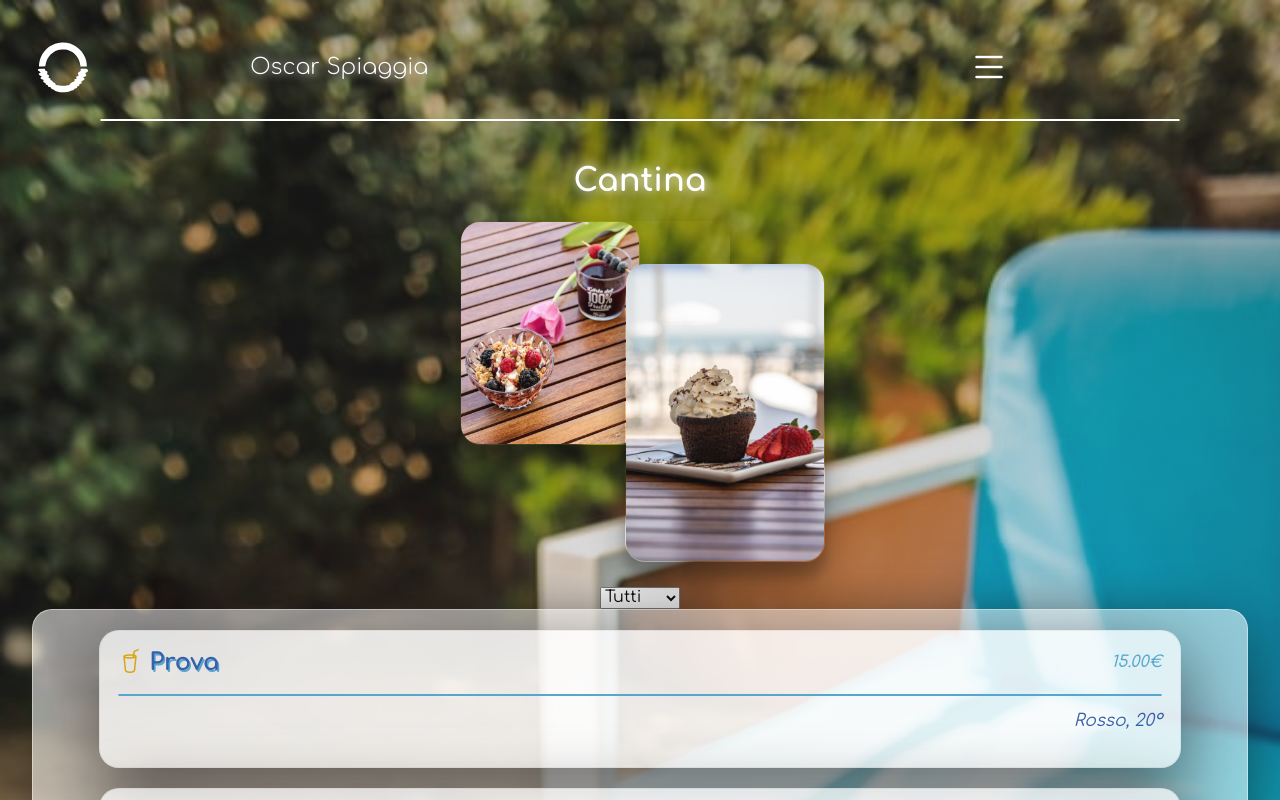
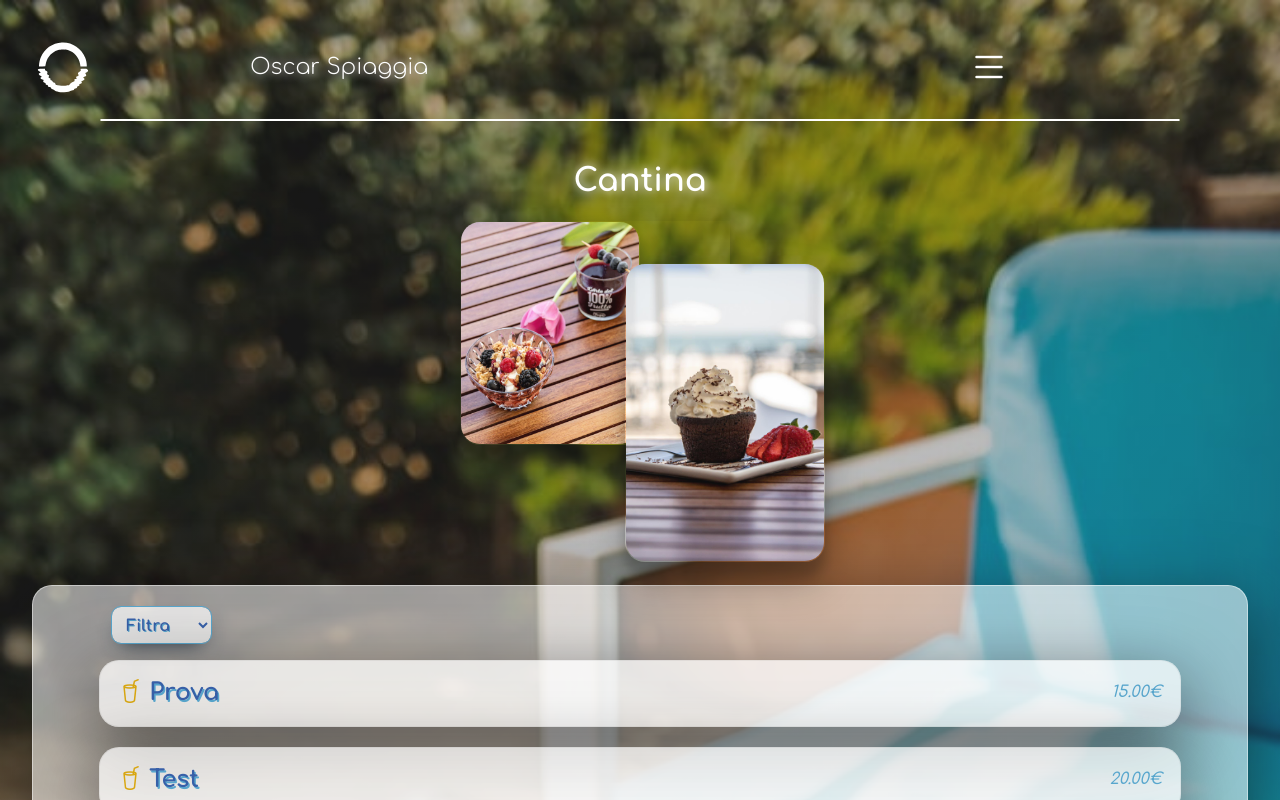
Before and after one commit to acetheberliner/jsonOscar, a Vue app: page /#/wine in a window 1280 px wide. Built offline with nearby package versions, Linux system fonts and the light colour scheme.

Commit message:
aggiunti filtri per categoria

```diff
--- a/src/App.vue
+++ b/src/App.vue
@@ -103,7 +103,7 @@ hr {
   position: relative; /* Posiziona l'overlay in modo relativo rispetto a questo elemento */
   height: 100vh;
   overflow-y: auto;
-  background: linear-gradient(to bottom, rgba(14, 14, 14, 0.233), rgba(22, 22, 22, 0.13)), url(/oscar.jpg);
+  background: linear-gradient(to bottom, rgba(14, 14, 14, 0.295), rgba(22, 22, 22, 0.311)), url(/oscar.jpg);
   background-size: cover;
   background-repeat: repeat;
   background-attachment: fixed;
--- a/src/components/post-bar.vue
+++ b/src/components/post-bar.vue
@@ -29,12 +29,12 @@ export default defineComponent({
 </script>
 
 <template>
-    <button class="navbar-toggler text-white"  type="button" :class="{ collapsed: !isOpen }" data-toggle="collapse" @click="toggleCollapse()" :data-target="'#toggle-' + bar.idbar" aria-controls="toggle" aria-expanded="false" aria-label="Toggle navigation">
+    <button class="navbar-toggler text-white"  type="button" :class="{ collapsed: !isOpen }" @click="toggleCollapse()" aria-controls="toggle" aria-expanded="false" aria-label="Toggle navigation">
         <div class="present">
             <h4 class="nome"><span class="drink-icon"><i class="bi bi-cup-straw"></i></span> {{ bar.nome }}</h4>
-            <h6 class="prezzo">{{ bar.prezzo }}.00€</h6>
+            <h6 class="prezzo">{{ bar.prezzo }} €</h6>
         </div>
-        <div class="" :id="'toggle-' + bar.idbar">
+        <div class="" :id="'toggle-' + bar.idbar" :class="{ 'collapse': !isOpen, 'show': isOpen }">
             <hr>
             <p class="categoria">{{ bar.categoria }}</p>
         </div>
--- a/src/components/post-drink.vue
+++ b/src/components/post-drink.vue
@@ -37,7 +37,7 @@ export default defineComponent({
             <h4 class="nome"><span class="drink-icon"><i class="bi bi-cup-straw"></i></span> {{ drink.nome }}</h4>
             <h6 class="prezzo"><span class="precise">*</span> {{ drink.prezzo }}.00€</h6>
         </div>
-        <div class="" :id="'toggle-' + drink.iddrink">
+        <div class="" :id="'toggle-' + drink.iddrink" :class="{ 'collapse': !isOpen, 'show': isOpen }">
             <hr>
             <p class="categoria">{{ drink.categoria }}, {{ drink.sapore }}</p>
             <p class="ingredienti">{{ drink.ingredienti }} + {{ drink.garnish }}</p>
--- a/src/components/post-food.vue
+++ b/src/components/post-food.vue
@@ -1,7 +1,7 @@
 <script lang="ts">
 import { PropType, defineComponent } from "vue";
 
-export interface Food {
+interface Food {
     idfood: number
     nome: string
     ingredienti: string
--- a/src/components/post-wine.vue
+++ b/src/components/post-wine.vue
@@ -30,12 +30,12 @@ export default defineComponent({
 </script>
 
 <template>
-    <button class="navbar-toggler text-white"  type="button" :class="{ collapsed: !isOpen }" data-toggle="collapse" @click="toggleCollapse()" :data-target="'#toggle-' + wine.idwine" aria-controls="toggle" aria-expanded="false" aria-label="Toggle navigation">
+    <button class="navbar-toggler text-white"  type="button" :class="{ collapsed: !isOpen }" @click="toggleCollapse()" aria-controls="toggle" aria-expanded="false" aria-label="Toggle navigation">
         <div class="present">
             <h4 class="nome"><span class="drink-icon"><i class="bi bi-cup-straw"></i></span> {{ wine.nome }}</h4>
             <h6 class="prezzo">{{ wine.prezzo }}.00€</h6>
         </div>
-        <div class="" :id="'toggle-' + wine.idwine">
+        <div class="" :id="'toggle-' + wine.idwine" :class="{ 'collapse': !isOpen, 'show': isOpen }">
             <hr>
             <p class="categoria">{{ wine.colore }}, {{ wine.grad }}°</p>
         </div>
--- a/src/pages/Caffe.vue
+++ b/src/pages/Caffe.vue
@@ -41,17 +41,17 @@ export default defineComponent({
       <img src="/torta.jpg" alt="">
       <img class="tumb" src="/yogurt.jpg" alt="">
     </div>
+    <div class="drink-list page animate slide delay-1">
       <div class="radio-container">
         <div class="filter selectdiv">
-        <form id="radio" action="#">
-          <select name="Categoria" v-model="selectedCategory">
-            <option id="tutti" value="">Tutti</option>
+          <form class="form-group" id="radio" action="#">
+            <select class="form-control form" name="Categoria" v-model="selectedCategory">
+              <option selected id="tutti" value="">Filtra</option>
               <option v-for="categoria in categories" :value="categoria">{{ categoria }}</option>
             </select>
           </form>
         </div>
       </div>
-    <div class="drink-list page animate slide delay-1">
       <PostBar v-for="bar in filteredBar()" :key="bar.idbar" :bar="bar" />
     </div>
   </div>
@@ -59,6 +59,24 @@ export default defineComponent({
 
 
 <style scoped>
+.radio-container {
+  display: flex;
+  flex-direction: row;
+  width: 88%;
+}
+
+.form {
+  border-radius: 10px;
+  padding: 10px;
+  font-weight: bold;
+  background-color: rgba(255, 255, 255, 0.719); /* Sfondo semi-trasparente */
+  border: 1px solid #4fa1ca;
+  color: #2c57a3;
+  text-shadow: 1px 1px #4fa1ca;
+  box-shadow: rgb(29, 44, 59) 0px 10px 20px -10px;
+  width: 100%;
+}
+
 p.attention {
     margin: 0;
     color: white;
--- a/src/pages/Cantina.vue
+++ b/src/pages/Cantina.vue
@@ -41,23 +41,41 @@ export default defineComponent({
           <img src="/torta.jpg" alt="">
           <img class="tumb" src="/yogurt.jpg" alt="">
       </div>
+      <div class="drink-list page animate slide delay-1">
         <div class="radio-container">
           <div class="filter selectdiv">
-            <form id="radio" action="#">
-              <select name="Categoria" v-model="selectedCategory">
-                <option id="tutti" value="">Tutti</option>
+            <form class="form-group" id="radio" action="#">
+              <select class="form-control form" name="Categoria" v-model="selectedCategory">
+                <option selected id="tutti" value="">Filtra</option>
                 <option v-for="categoria in categories" :value="categoria">{{ categoria }}</option>
               </select>
             </form>
           </div>
         </div>
-        <div class="drink-list page animate slide delay-1">
         <PostWine v-for="wine in filteredCantina()" :key="wine.idwine" :wine="wine" />
       </div>
     </div>
 </template>
 
 <style scoped>
+.radio-container {
+  display: flex;
+  flex-direction: row;
+  width: 88%;
+}
+
+.form {
+  border-radius: 10px;
+  padding: 10px;
+  font-weight: bold;
+  background-color: rgba(255, 255, 255, 0.719); /* Sfondo semi-trasparente */
+  border: 1px solid #4fa1ca;
+  color: #2c57a3;
+  text-shadow: 1px 1px #4fa1ca;
+  box-shadow: rgb(29, 44, 59) 0px 10px 20px -10px;
+  width: 100%;
+}
+
 p.attention {
     margin: 0;
     color: white;
--- a/src/pages/Cocktail.vue
+++ b/src/pages/Cocktail.vue
@@ -90,13 +90,14 @@ p.attention {
 
 .radio-container {
   display: flex;
-  justify-content: flex-end
+  flex-direction: row;
+  width: 88%;
 }
 
 .filter {
   border-radius: 10px;
-  padding: 8px;
-  margin: 8px;
+  /* padding: 8px;
+  margin: 8px; */
 }
 
 img {
```
Also changed, not shown: src/pages/Home.vue (indentation only). Lines whose indentation alone changed are shown as unchanged.
